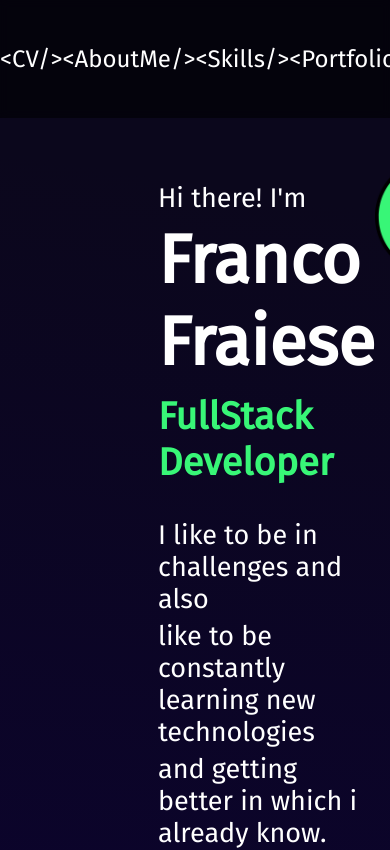
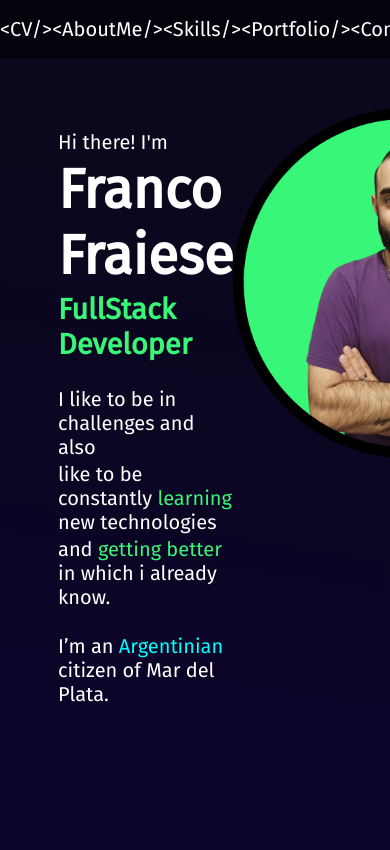
Before and after one commit to francofraiese/portfolio, a React (Create React App) app: page / in a window 390 px wide. Shown: the top 850 px of the page. Built offline with nearby package versions, Linux system fonts and the light colour scheme.

Commit message:
responsives about y header

```diff
--- a/src/components/About/About.css
+++ b/src/components/About/About.css
@@ -2,7 +2,7 @@
     display: flex;
     flex-direction: row;
     justify-content: space-between;
-    padding: 150px 150px;
+    padding: 150px 90px 150px 130px;
 }
 
 .aboutme > .welcome > h1 {
@@ -30,6 +30,78 @@
 }
 
 .aboutme > img {
-    width: 30vw;
-    height: 30vw;
+    width: 430px;
+    height: 430px;
 }
+
+.green{
+    color: #38F677
+}
+
+.aqua{
+    color: aqua
+}
+
+@media (max-width: 1270px){
+    .aboutme{
+        display: flex;
+        flex-direction: row;
+        justify-content: space-between;
+        padding: 130px 70px 130px 110px;
+    }
+
+    .aboutme > .welcome > h1 {
+        margin: 3px 0px;
+        font-size: 60px;
+        color: white;
+    }
+    .aboutme > .welcome > h2 {
+        margin: 3px 0px;
+        font-size: 33px;
+        color: #38F677;
+
+    }
+    .aboutme > .welcome > h4{
+        margin: 3px 0px;
+        font-size: 22px;
+        color: white;
+        font-weight: normal;
+    }
+
+    .aboutme > img {
+        width: 390px;
+        height: 390px;
+    }
+}
+
+@media (max-width: 1100px){
+    .aboutme{
+        display: flex;
+        flex-direction: row;
+        justify-content: space-between;
+        padding: 100px 50px 100px 50px;
+    }
+
+    .aboutme > .welcome > h1 {
+        margin: 3px 0px;
+        font-size: 55px;
+        color: white;
+    }
+    .aboutme > .welcome > h2 {
+        margin: 3px 0px;
+        font-size: 29px;
+        color: #38F677;
+
+    }
+    .aboutme > .welcome > h4{
+        margin: 3px 0px;
+        font-size: 20px;
+        color: white;
+        font-weight: normal;
+    }
+
+    .aboutme > img {
+        width: 350px;
+        height: 350px;
+    }
+}
--- a/src/components/About/About.js
+++ b/src/components/About/About.js
@@ -7,12 +7,12 @@ const About = () => {
                 <h4>Hi there! I'm</h4   >
                 <h1>Franco Fraiese</h1>
                 <h2>FullStack Developer</h2>
-                <br/>
+                <br className="skip"/>
                 <h4>I like to be in challenges and also </h4>
-                <h4>like to be constantly <span color="#38F677"> learning    </span> new technologies </h4>
-                <h4>and <span color ="#38F677">getting better</span> in which i already know.</h4>
-                <br/>
-                <h4>I’m an <span color="aqua">Argentinian</span> citizen of Mar del Plata.</h4>
+                <h4>like to be constantly <span className="green"> learning    </span> new technologies </h4>
+                <h4>and <span className="green">getting better</span> in which i already know.</h4>
+                <br className="skip"/>
+                <h4>I’m an <span className="aqua">Argentinian</span> citizen of Mar del Plata.</h4>
             </div>
             <img src="./images/FrancoFraiese.png" alt="FrancoFraiese"/>
         </div>
--- a/src/components/Header/Header.css
+++ b/src/components/Header/Header.css
@@ -2,7 +2,7 @@
     left: 0;
     position: fixed;
     margin: 0 auto;
-    padding: 30px 0;
+    padding: 5px 0;
     top: 0;
     width: 100%;
     z-index: 6;
@@ -27,3 +27,15 @@
     color: #38F677;
 
 }
+
+@media (max-width: 1270px){
+
+    .navbar > a {
+        color: white;
+        font-weight: normal;
+        text-decoration: none;
+        font-size: 20px;
+        margin: 12px 0px;
+        cursor: pointer;
+    }
+}
```
